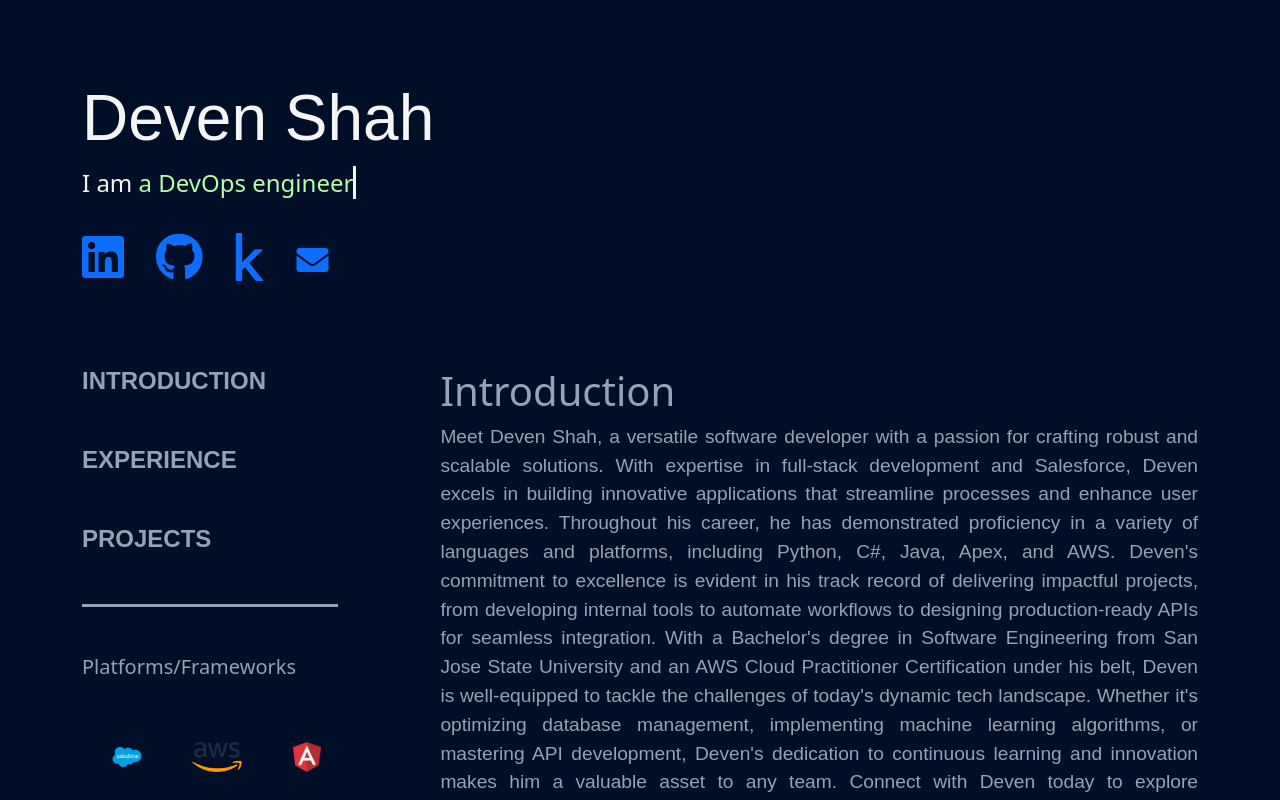
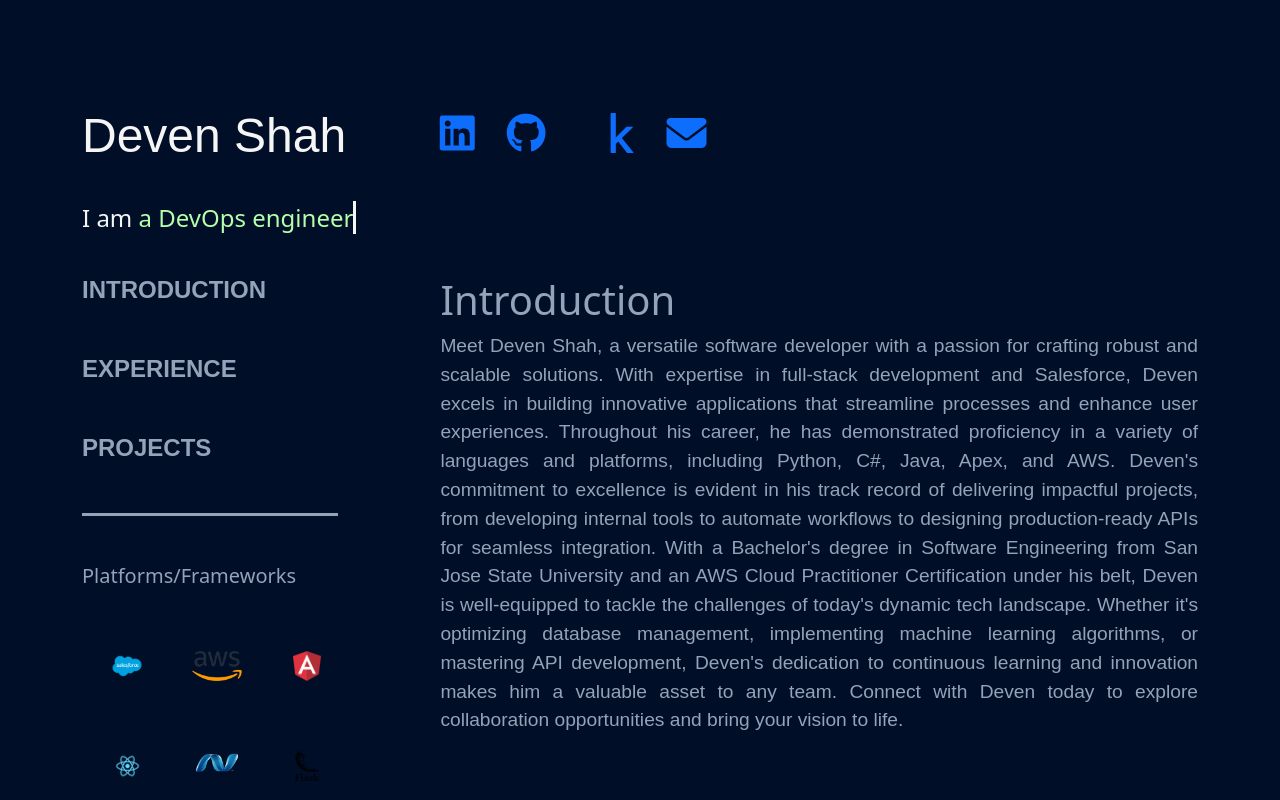
Before and after one commit to devenshah2018/portfolio-website, a React (Create React App) app in the folder ClientApp/: page / in a window 1280 px wide. Shown: the top 800 px of the page. Built offline with nearby package versions, Linux system fonts and the light colour scheme; a web font is replaced by a local one.

Commit message:
Added X icon and link. Positioned social media to be next to my name.

```diff
--- a/ClientApp/src/components/Header.js
+++ b/ClientApp/src/components/Header.js
@@ -45,11 +45,9 @@ export class Header extends Component
         const { identities,index } = this.state;
         return (
             <div>
-                <link rel="stylesheet" href="https://cdnjs.cloudflare.com/ajax/libs/font-awesome/5.15.3/css/all.min.css" />
+                <link rel="stylesheet" href="https://cdnjs.cloudflare.com/ajax/libs/font-awesome/6.4.2/css/all.min.css" />
                 <div class="title-container">
                     <h1 class="name-label">Deven Shah</h1>
-                    <div class="identity-labels">I am </div>
-                    <div id="identity" class="identity-labels typed-out">{this.typingEffect(identities[index])}</div>
                     <ul class="social-media">
                         <li><a href="https://www.linkedin.com/in/deven-a-shah/" target="_blank" rel="noopener noreferrer">
                             <i class="fab fa-linkedin" tabindex="0"></i>
@@ -57,6 +55,9 @@ export class Header extends Component
                         <li><a href="https://github.com/devenshah2018" target="_blank" rel="noopener noreferrer" class="tool-tip">
                             <i class="fab fa-github" tabindex="0"></i>
                             <span class="tooltiptext"></span>
+                        </a></li>
+                        <li><a href="https://x.com/devenshah2018" target="_blank" rel="noopener noreferrer">
+                            <i class="fab fa-x-twitter" tabindex="0" target="_blank" rel="noopener noreferrer"></i>
                         </a></li>
                         <li><a href="https://www.kaggle.com/devenashah" target="_blank" rel="noopener noreferrer">
                             <i class="fab fa-kaggle" tabindex="0" target="_blank" rel="noopener noreferrer"></i>
@@ -66,6 +67,8 @@ export class Header extends Component
                         </a></li>
                     </ul>
                 </div>
+                <div class="identity-labels">I am </div>
+                <div id="identity" class="identity-labels typed-out">{this.typingEffect(identities[index])}</div>
             </div>
         );
     };
--- a/ClientApp/src/components/Home.js
+++ b/ClientApp/src/components/Home.js
@@ -12,7 +12,7 @@ export class Home extends Component {
         return (
             <div>
                 <link rel="stylesheet" href="https://cdnjs.cloudflare.com/ajax/libs/font-awesome/5.15.3/css/all.min.css" />
-                <Header />
+                <div class="header-container"><Header /></div>
                 <div class="home-container">
                     <div class="blade-container">
                         <Navigation />
--- a/ClientApp/src/css/Header.css
+++ b/ClientApp/src/css/Header.css
@@ -3,7 +3,8 @@
     height: fit-content;
     margin-top: 10vh;
     flex: 1 0 auto;
-    margin-bottom: 10vh;
+    display: flex;
+    align-items: center;
 }
 
 .name-label {
@@ -36,6 +37,8 @@
     list-style-type: none;
     font-size: 2rem;
     width: fit-content;
+    margin-left: 9.5vw;
+    padding-bottom: 1.5vh;
 }
 
     .social-media li {
@@ -44,14 +47,15 @@
     }
 
 
-.fab {
+.fab, .fa {
     font-size: 3rem;
 }
 
 .fa-kaggle,
 .fa-github,
 .fa-linkedin,
-.fa-envelope {
+.fa-envelope,
+.fa-x-twitter {
     transition: 0.4s;
     cursor: pointer;
 }
@@ -79,3 +83,36 @@
         color: white;
         transform: scale(1.1);
     }
+
+    .fa-x-twitter:hover,
+    .fa-x-twitter:focus {
+        color: white;
+        transform: scale(1.1);
+    }
+
+@media (max-width: 1300px) {
+    .title-container {
+        position: relative;
+        height: fit-content;
+        margin-top: 10vh;
+        flex: 1 0 auto;
+        display: flex;
+        align-items: center;
+    }
+
+    .social-media {
+        margin-left: 7.3vw;
+        padding-bottom: 3vh;
+    }
+
+    .fab, .fa {
+        font-size: 2.5rem;
+    }
+
+    .name-label {
+        font-size: 3rem;
+        font-weight: 400;
+        color: #f5f5f5;
+        font-family: sans-serif;
+    }
+}
--- a/ClientApp/src/css/Home.css
+++ b/ClientApp/src/css/Home.css
@@ -3,6 +3,11 @@
 html {
     scroll-behavior: smooth;
 }
+
+.header-container {
+    margin-bottom: 5vh;
+}
+
 .home-container {
     height: 100vh;
     color: #f5f5f5;
```
